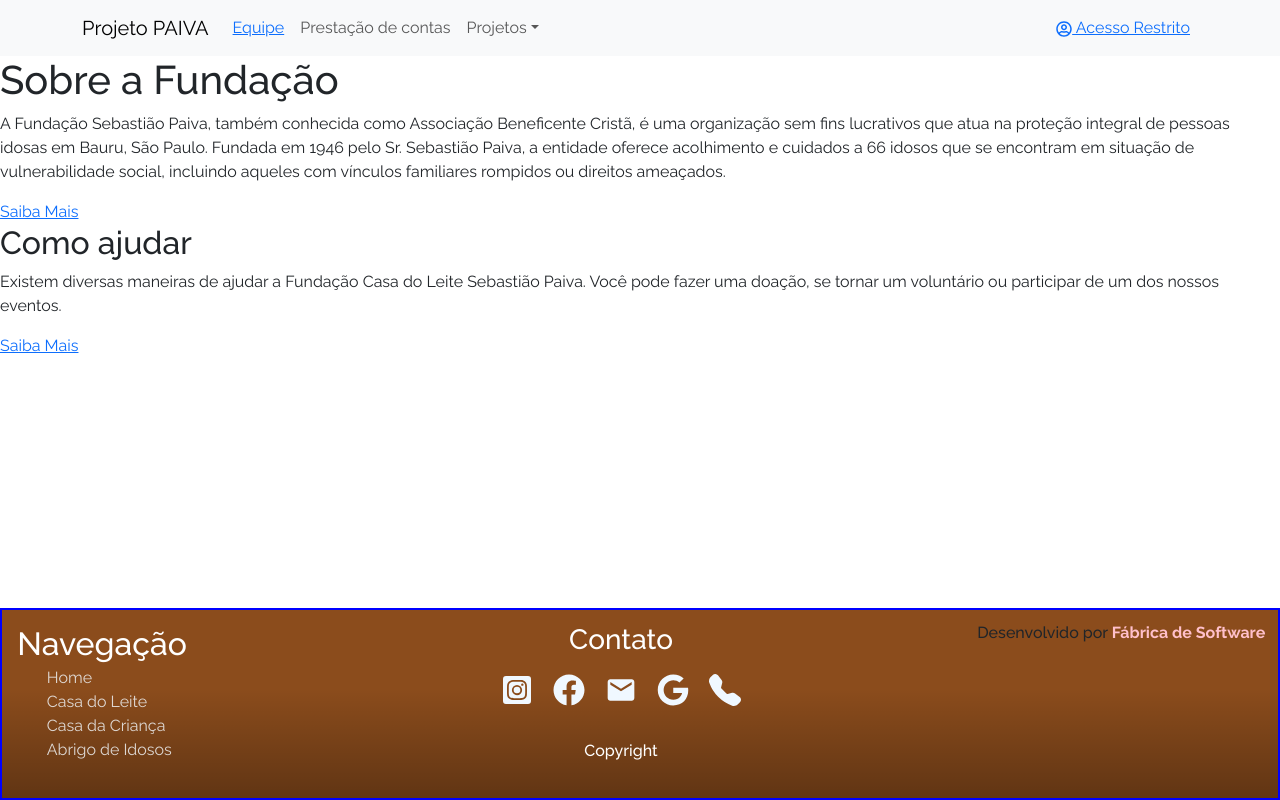
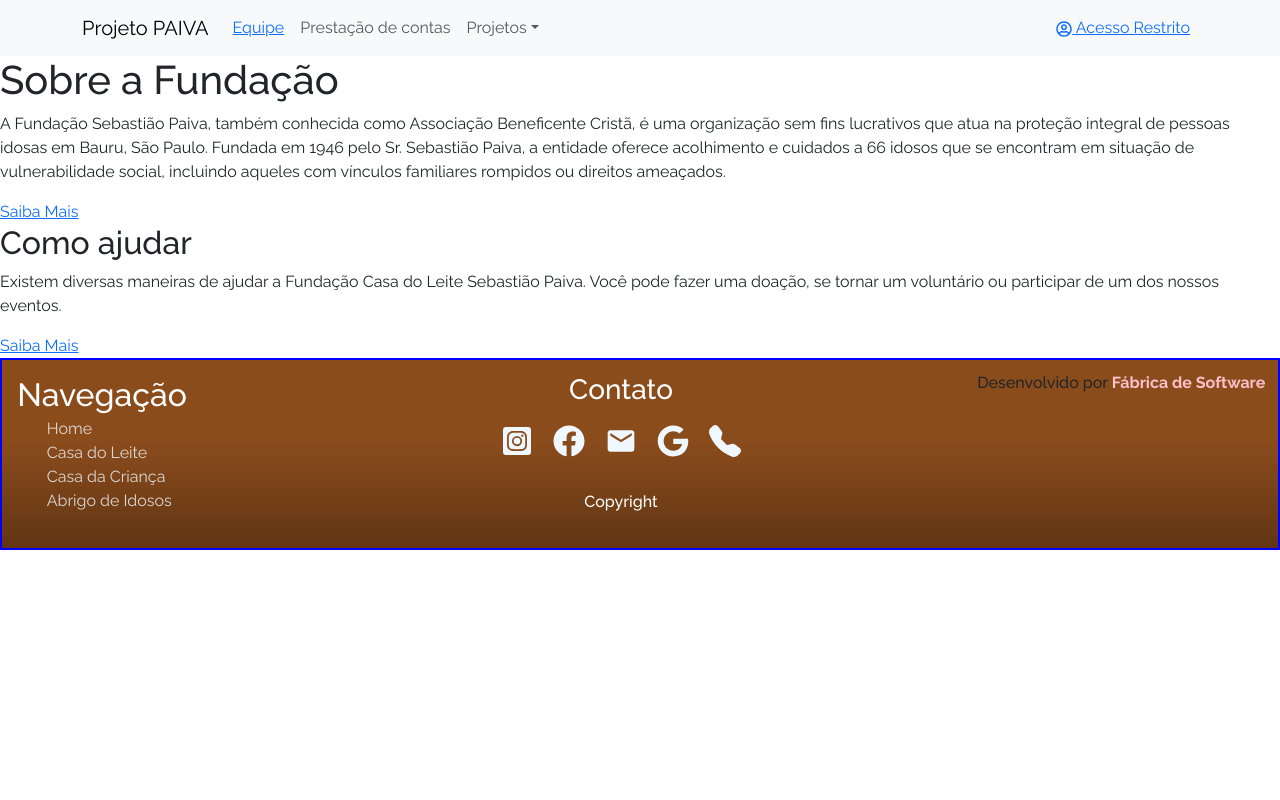
Before and after one commit to Yemuri/PAIVA, a React (Create React App) app in the folder frontend/: page / in a window 1280 px wide. Built offline with nearby package versions, Linux system fonts and the light colour scheme.

Commit message:
Co-authored-by: Kauã Limão <Lim4o@users.noreply.github.com> Co-authored-by: Yêmuri Wanderlei Teodoro <Yemuri@users.noreply.github.com>

```diff
--- a/frontend/src/component/footer/footer.css
+++ b/frontend/src/component/footer/footer.css
@@ -1,7 +1,7 @@
 .container-geral {
     width: 100%;
     display: flex;
-    position: fixed;
+    /* position: fixed; */
     bottom: 0;
     overflow-x: hidden;
     flex-direction: column;
@@ -124,7 +124,7 @@
 
 .fecharmodals {
     display: flex;
-    position: fixed;
+    position: relative;
     bottom: 904;
     right: 44;
 }
```
